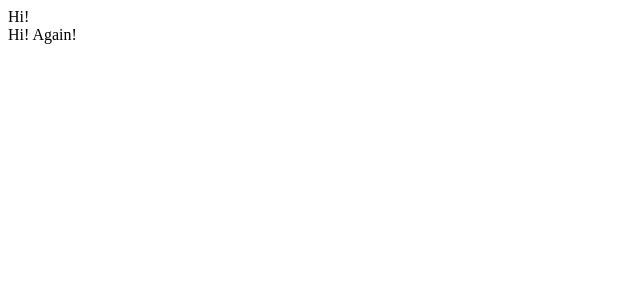
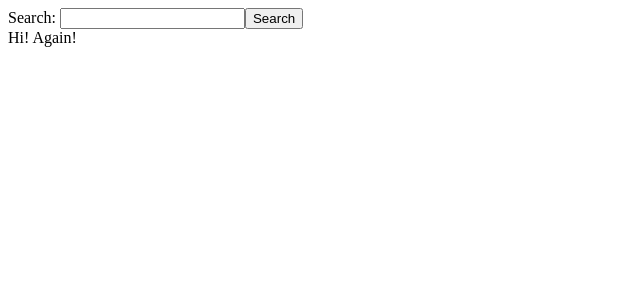
Before and after one commit to sformichella/lab-33-artists, a React app: page / in a window 1280 px wide. Shown: the top 300 px of the page, without its empty margins (0-640 px from the left). Built offline with nearby package versions, Linux system fonts and the light colour scheme.

Commit message:
get some artists

```diff
--- a/src/components/ArtistsSearchForm/ArtistsSearchForm.jsx
+++ b/src/components/ArtistsSearchForm/ArtistsSearchForm.jsx
@@ -1,9 +1,15 @@
 import React from 'react';
 
-export default function ArtistsSearchForm() {
+export default function ArtistsSearchForm({ handleSearch, handleSubmit }) {
   return (
-    <div>
-      Hi!
-    </div>
+    <form onSubmit={handleSubmit}>
+      <label htmlFor="artist-search">Search: </label>
+      <input
+        id="artist-search"
+        type="text"
+        onChange={handleSearch}
+      />
+      <button type="submit">Search</button>
+    </form>
   );
 }
--- a/src/components/containers/ArtistsContainer/ArtistsContainer.jsx
+++ b/src/components/containers/ArtistsContainer/ArtistsContainer.jsx
@@ -1,12 +1,42 @@
-import React from 'react';
+import React, { useState } from 'react';
 import ArtistList from '../../ArtistList/ArtistList';
 import ArtistsSearchForm from '../../ArtistsSearchForm/ArtistsSearchForm';
+import { getArtists } from '../../../services/musicBrainz';
 
 export default function ArtistsContainer() {
+  const [loading, setLoading] = useState(false);
+  const [searchTerm, setSearchTerm] = useState('miley');
+  const [artists, setArtists] = useState([]);
+
+  const handleSearch = ({ target }) => {
+    setSearchTerm(target.value);
+  };
+
+  const handleSubmit = e => {
+    e.preventDefault();
+
+    setLoading(true);
+
+    getArtists(searchTerm)
+      .then(artists => {
+        setArtists(artists);
+        setLoading(false);
+      });
+  };
+
   return (
     <>
-      <ArtistsSearchForm/>
-      <ArtistList />
+      <ArtistsSearchForm
+        searchTerm={searchTerm}
+        handleSearch={handleSearch}
+        handleSubmit={handleSubmit}
+      />
+      {
+        loading ? <h1>Loading!</h1>
+          : <ArtistList
+            artists={artists}
+          />
+      }
     </>
   );
 }
--- a/src/services/musicBrainz.js
+++ b/src/services/musicBrainz.js
@@ -1,7 +1,7 @@
-const API_URL = 'http://musicbrainz.org/ws/2/artist?fmt=json&limit=500';
+const API_URL = 'http://musicbrainz.org/ws/2/artist?fmt=json&limit=25';
 
-export const getAllArtists = () => {
-  return fetch(API_URL)
+export const getArtists = search => {
+  return fetch(API_URL + `&query=${search}`)
     .then(res => res.json())
     .then(({ artists }) => artists.map(artist => {
       const { id, name } = artist;
```
